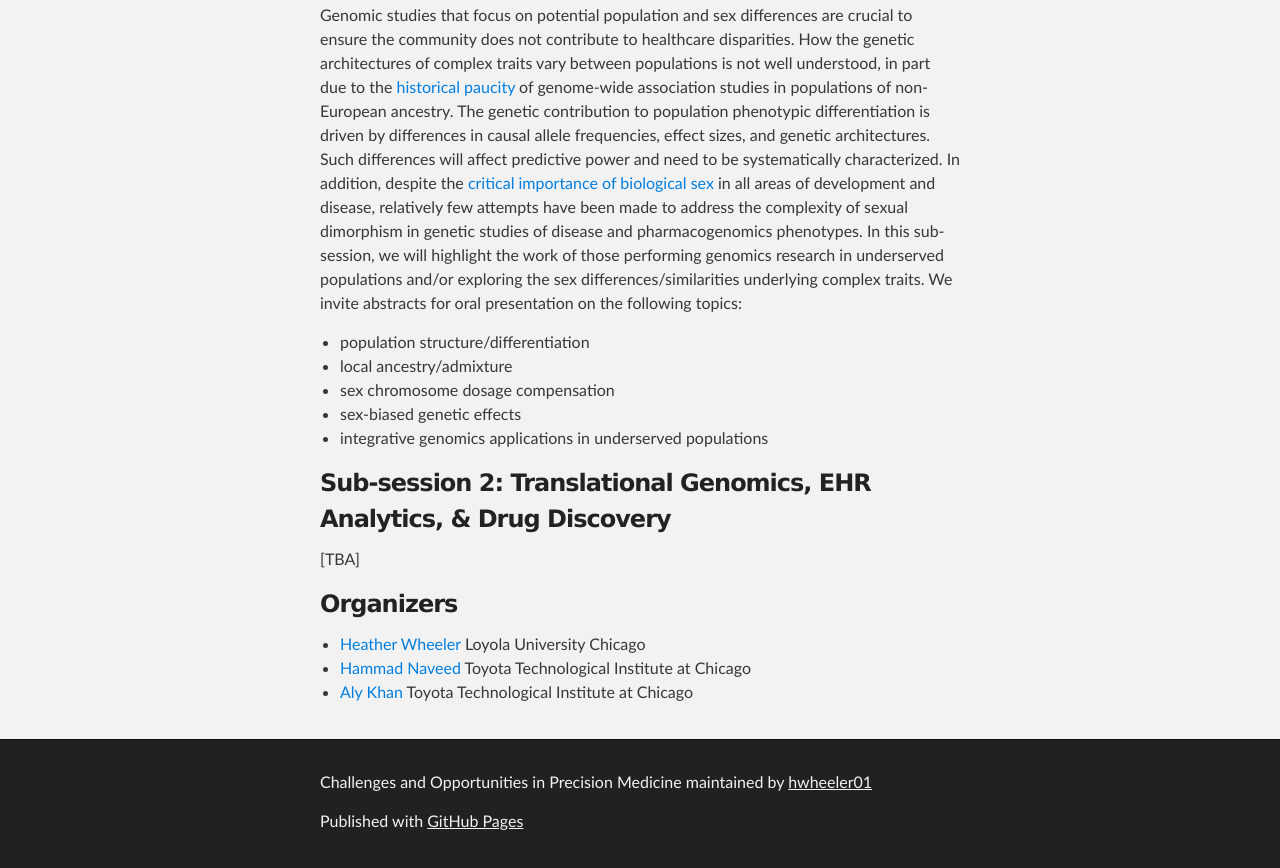
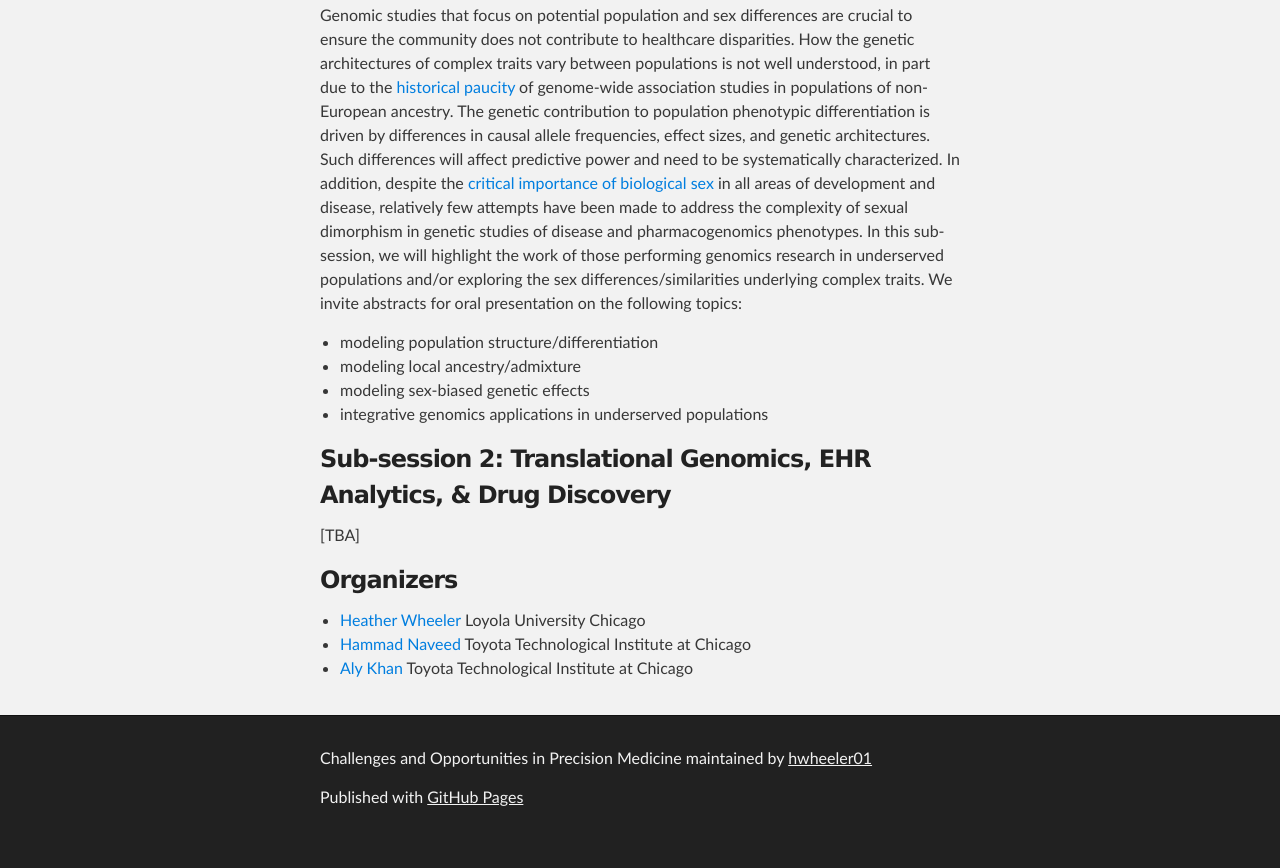
Before and after one commit to hwheeler01/glbio17, a plain HTML site: page index.html in a window 1280 px wide. Shown: the part 706-1574 px from the top of the page. After the commit the page ends 1550 px from the top, so only its background shows below. Drawn offline with Linux system fonts and the light colour scheme.

Commit message:
Update index.html

```diff
--- a/index.html
+++ b/index.html
@@ -42,10 +42,9 @@
 <p>Genomic studies that focus on potential population and sex differences are crucial to ensure the community does not contribute to healthcare disparities. How the genetic architectures of complex traits vary between populations is not well understood, in part due to the <a href="http://www.nature.com/news/genomics-is-failing-on-diversity-1.20759?WT.mc_id=TWT_NatureNews">historical paucity</a> of genome-wide association studies in populations of non-European ancestry. The genetic contribution to population phenotypic differentiation is driven by differences in causal allele frequencies, effect sizes, and genetic architectures. Such differences will affect predictive power and need to be systematically characterized. In addition, despite the <a href="http://www.nature.com/news/policy-nih-to-balance-sex-in-cell-and-animal-studies-1.15195">critical importance of biological sex</a> in all areas of development and disease, relatively few attempts have been made to address the complexity of sexual dimorphism in genetic studies of disease and pharmacogenomics phenotypes. In this sub-session, we will highlight the work of those performing genomics research in underserved populations and/or exploring the sex differences/similarities underlying complex traits. We invite abstracts for oral presentation on the following topics: </p>
 
 <ul>
-<li>population structure/differentiation</li>
-<li>local ancestry/admixture </li>
-<li>sex chromosome dosage compensation</li>
-<li>sex-biased genetic effects </li>
+<li>modeling population structure/differentiation</li>
+<li>modeling local ancestry/admixture </li>
+<li>modeling sex-biased genetic effects </li>
 <li>integrative genomics applications in underserved populations </li>
 </ul>
 
```
